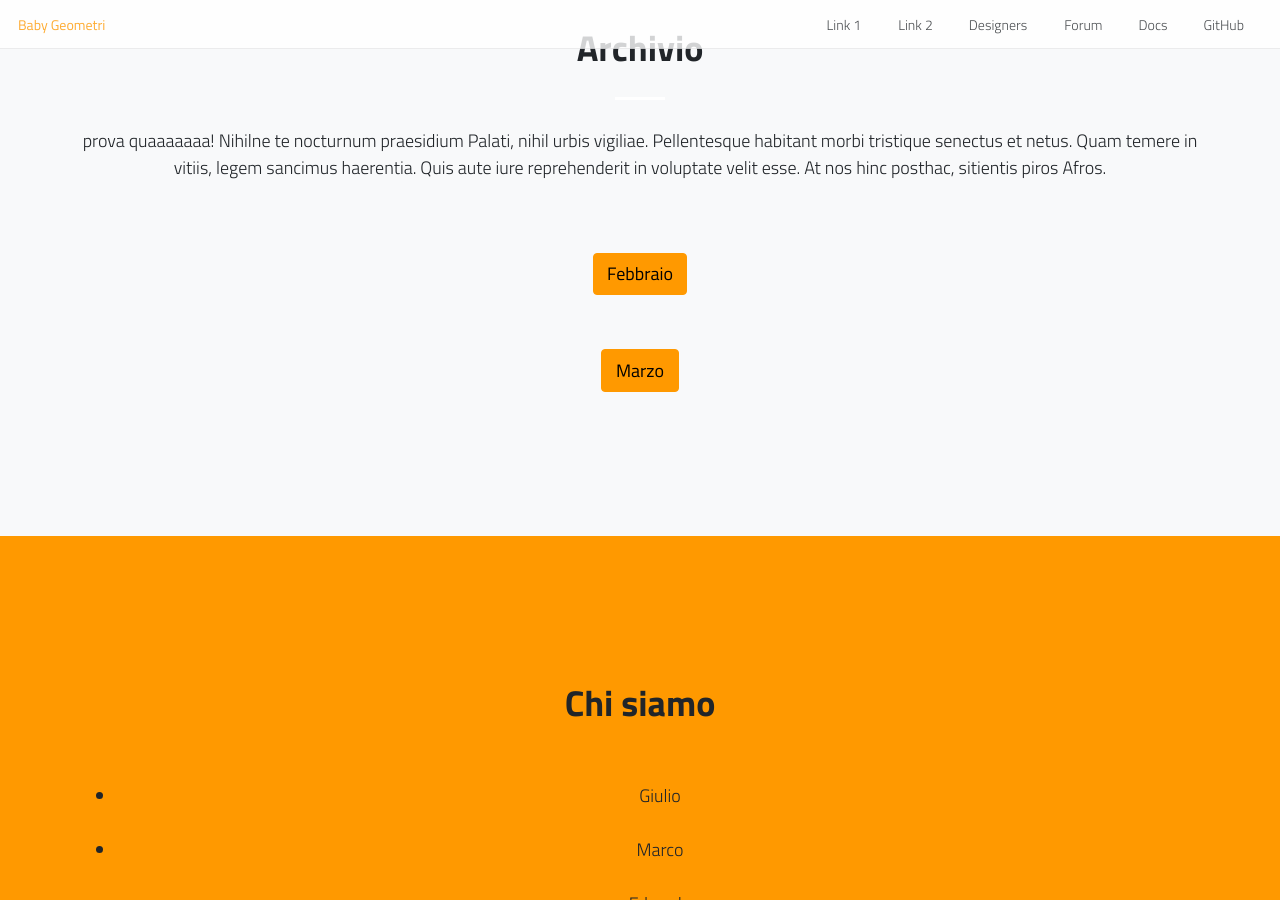
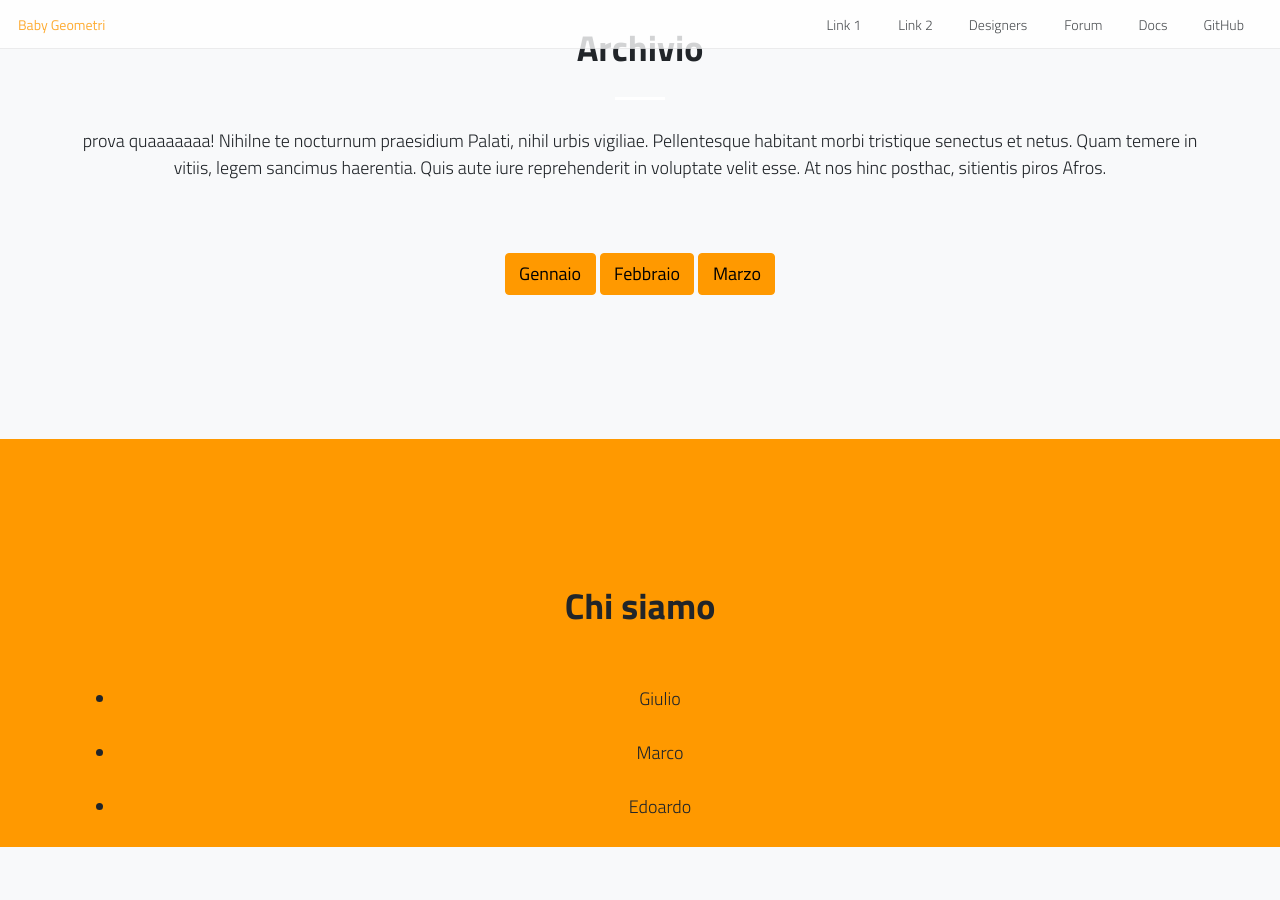
Before and after one commit to baby-geometri/baby-geometri.github.io, a Jekyll site: the page built from index.md, in a window 1280 px wide and 900 px high, scrolled down 2130 px. Built offline with Jekyll 4.4.1, drawn with Linux system fonts in a browser that asks for light colours; nearby versions of some CDN libraries.

Commit message:
Update default.html

```diff
--- a/_layouts/default.html
+++ b/_layouts/default.html
@@ -104,12 +104,12 @@
       </div>
     </div>
 
-      <div class="col-lg-8 mx-auto text-center">
+     <div class="col-lg-8 mx-auto text-center">
+        <a class="btn btn-warning btn-xl mt-5 js-scroll-trigger" href="./gennaio.md"> Gennaio </a>
+
         <a class="btn btn-warning btn-xl mt-5 js-scroll-trigger" href="./febbraio.md"> Febbraio </a>
-      </div>
 
-     <div class="col-lg-8 mx-auto text-center">
-        <a class="btn btn-warning btn-xl mt-5 js-scroll-trigger" href="./whitepaper"> Marzo </a>
+        <a class="btn btn-warning btn-xl mt-5 js-scroll-trigger" href="./marzo.md"> Marzo </a>
       </div>
 
    </div>
```
